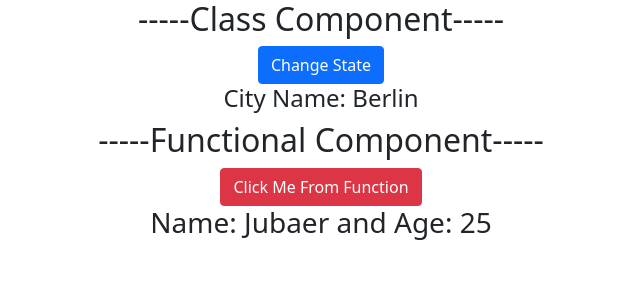
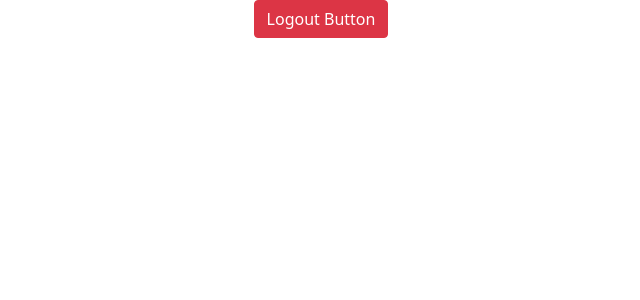
Before and after one commit to jubaerahamedbd/ReactFastTask, a React (Create React App) app: page / in a window 1280 px wide. Shown: the top 300 px of the page, without its empty margins (319-959 px from the left). Built offline with nearby package versions, Linux system fonts and the light colour scheme.

Commit message:
Conditional Return

```diff
--- a/src/App.js
+++ b/src/App.js
@@ -2,14 +2,11 @@ import React from 'react'
 import './App.css';
 import ClassComponent from './components/ClassComponent';
 import FunctionalComponent from './components/FunctionalComponent';
+import Condition from './components/Condition';
 function App() {
   return (
     <div className="App">
-     <h2>-----Class Component-----</h2>
-      <ClassComponent cityname="Berlin"/>
-      <h2>-----Functional Component-----</h2>
-      <FunctionalComponent name="Jubaer" age="25"/>
-
+      <Condition/>
     </div>
   )
 
--- /dev/null
+++ b/src/components/Condition.js
@@ -0,0 +1,25 @@
+import React, { Component } from "react";
+import '../../node_modules/bootstrap/dist/css/bootstrap.min.css'
+
+class Condition extends Component {
+    constructor() {
+        super()
+        this.state = {
+            login: true
+        }
+    }
+    render() {
+        if (this.state.login === true) {
+            return (
+                <button className="btn btn-danger" >Logout Button</button>
+            )
+        }
+        else {
+            return (
+                <button className="btn btn-success">Login Button</button>
+            )
+        }
+    }
+}
+
+export default Condition;
```
